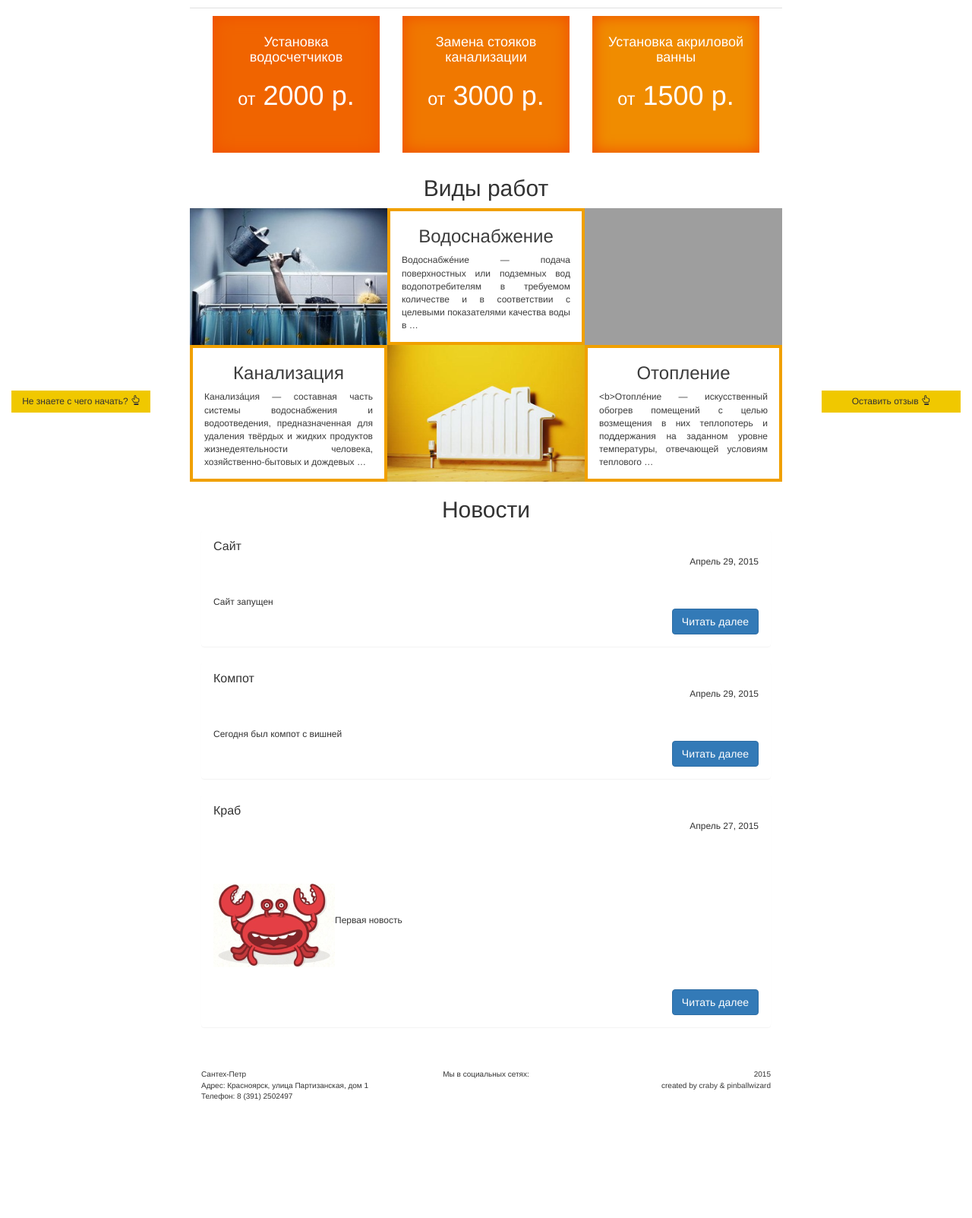
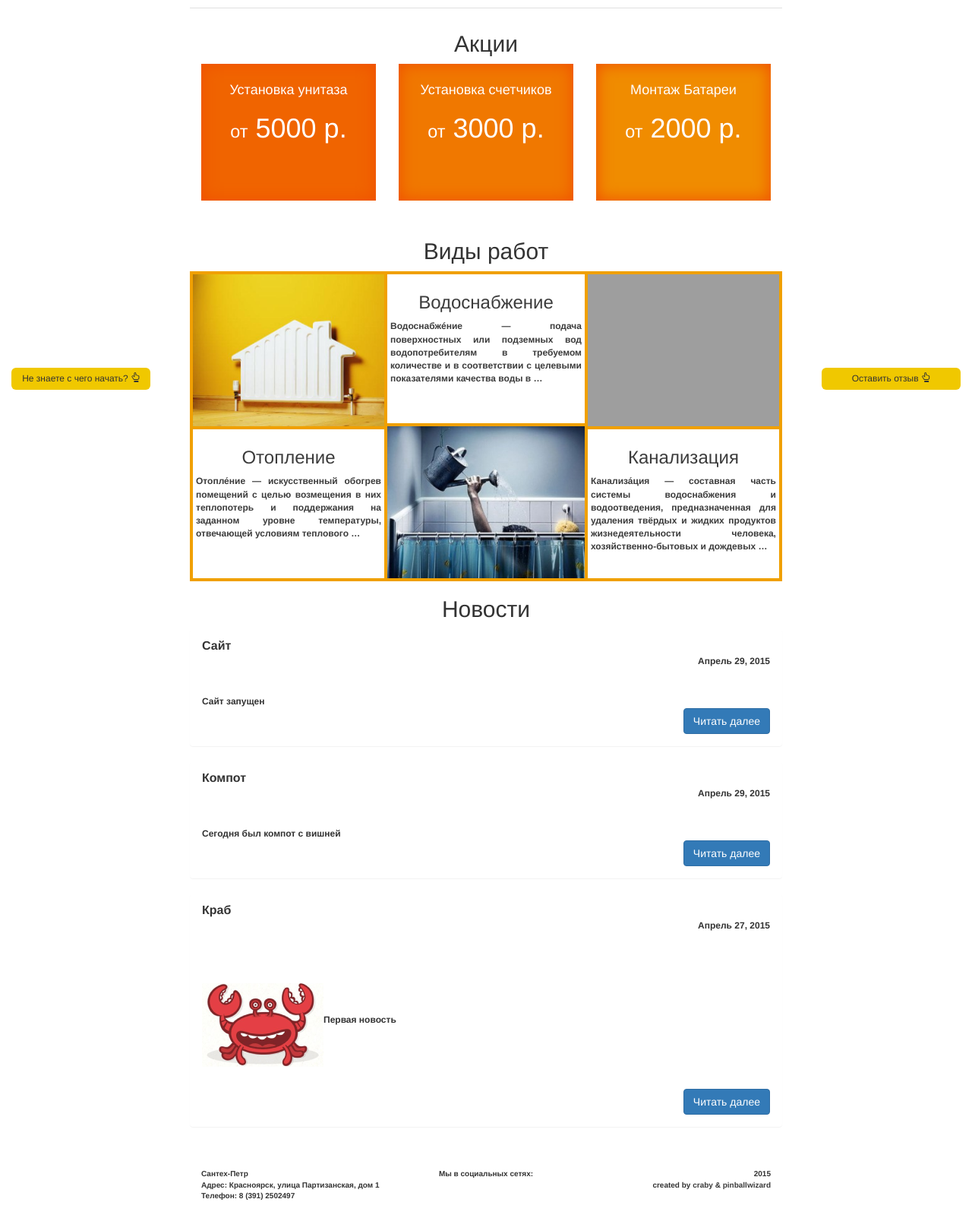
Before and after one commit to pinballwizard/santech, a Django app: page / in a window 1280 px wide. Shown: the part 257-1860 px from the top of the page at 76% size. Before the commit the page ends 1705 px from the top, so only its background shows below. Run offline with Django 3.2, Linux system fonts and the light colour scheme; data comes from the database, SQL or seed files in the repository; both versions use the stored data as it was after the commit; data that the repository does not hold is empty; some libraries are stand-ins or nearby versions; grey boxes are pictures that could not be loaded.

Commit message:
fix works and button

```diff
--- a/base/admin.py
+++ b/base/admin.py
@@ -17,8 +17,8 @@
     list_display = ('owner', 'header', 'text', 'grade')
 
 @admin.register(Service)
-class ServiceAdmin(admin.ModelAdmin):
-    list_display = ('header', 'text')
+class ServiceAdmin(SummernoteModelAdmin):
+    list_display = ('header', 'image')
 
 # @admin.register(Partner)
 # class PartnerAdmin(admin.ModelAdmin):
@@ -47,7 +47,7 @@
 
 @admin.register(Price)
 class PriceAdmin(admin.ModelAdmin):
-    list_display = ('name', 'price')
+    list_display = ('name', 'price', 'sale')
 
 @admin.register(Mail)
 class MailAdmin(admin.ModelAdmin):
--- a/base/models.py
+++ b/base/models.py
@@ -17,7 +17,7 @@
 
 
 class Blog(models.Model):
-    name = models.CharField("Название", max_length=20, unique=True)
+    name = models.CharField("Название", max_length=50, unique=True)
     pub_date = models.DateField("Время публикации")
     text = models.TextField("Текст", max_length=20000)
 
@@ -122,6 +122,7 @@
 class Price(models.Model):
     name = models.CharField("Название", max_length=30)
     price = models.IntegerField("Цена")
+    sale = models.BooleanField("Акция", help_text="Указать отображение на главной странице")
 
     def __str__(self):
         return self.name
--- a/base/static/base/script/myscript.js
+++ b/base/static/base/script/myscript.js
@@ -21,7 +21,7 @@
     $('.call-popover').popover({
         animation: true,
         placement: 'top',
-        trigger: 'focus manual',
+        trigger: 'focus',
         container: 'body',
         html: true
     });
--- a/base/static/base/style/mystyle.css
+++ b/base/static/base/style/mystyle.css
@@ -16,7 +16,6 @@
     margin-bottom: 100px;
     font-size: 12px;
 }
-
 header{
     position: relative;
     width: 100%;
@@ -75,7 +74,6 @@
  .footer>.container>.row>div{
      height: 100%;
  }
-
 .big-square{
     border: 5px solid rgb(240,200,0);
     border-radius: 0;
@@ -96,22 +94,16 @@
     margin: 5px;
     width: auto;
 }
-
 .content{
     border-top: 1px solid #e0e0e0;
     padding-top: 10px;
 }
-.omsq,
 .msq{
     height: 180px;
-    overflow: hidden;
-}
-.msq{
     color: #ffffff;
     margin-bottom: 30px;
     box-shadow: inset 0 0 20px 1px rgb(240,80,0);
 }
-
 .dark{
     background-color: rgb(240,100,0);
 }
@@ -121,20 +113,34 @@
 .light{
     background-color: rgb(240,140,0);
 }
-.omsq:nth-child(2n+1){
+.omsq,
+.omsq2{
     background-color: white;
     border: 4px solid rgb(240,160,0);
+    padding: 0;
 }
-.omsq:nth-child(2n+1):hover{
+.omsq2 {
+    border-left: none;
+    border-right: none;
+}
+.omsqt:hover,
+.omsqt2:hover{
     background-color: rgb(240,160,0);
     color: white;
     cursor: pointer;
 }
-.omsq:nth-child(2n){
-    background:rgb(240,160,0);
-    padding: 0;
+.omsqt,
+.omsqt2{
+    height: 200px;
+    padding: 4px;
+    background-color: white;
 }
-
+.omsqt{
+    border-top: 4px solid rgb(240,160,0);
+}
+.omsqt2{
+    border-bottom: 4px solid rgb(240,160,0);
+}
 ol{
     font-size: 14px;
     padding-left: 20px;
@@ -155,3 +161,11 @@
 h1 small{
     color: #ffffff;
 }
+.float-btn{
+    margin-bottom: 30px;
+    border-radius: 6px;
+    outline: none;
+}
+.float-btn:focus{
+    outline: none;
+}
--- a/base/templates/base/home.html
+++ b/base/templates/base/home.html
@@ -27,38 +27,44 @@
     </header>
 {% endblock header %}
 {% block body %}
+    <div class="row">
+        <h2 class="text-center">Акции</h2>
+        {% for item in prices %}
             <div class="col-md-4 text-center">
-        <div class="panel-body dark msq">
-            <h4>Установка водосчетчиков</h4>
-            <h1><small>от</small> 2000 р.</h1>
+                <div class="panel-body {% cycle 'dark' 'medium' 'light' %} msq">
+                    <h4>{{ item.name }}</h4>
+                    <h1><small>от</small> {{ item.price }} р.</h1>
                 </div>
             </div>
-    <div class="col-md-4 text-center">
-        <div class="panel-body medium msq">
-            <h4>Замена стояков канализации</h4>
-            <h1><small>от</small> 3000 р.</h1>
+        {% endfor %}
     </div>
-    </div>
-    <div class="col-md-4 text-center">
-        <div class="panel-body light msq">
-            <h4>Установка акриловой ванны</h4>
-            <h1><small>от</small> 1500 р.</h1>
-        </div>
-    </div>
-    <div class="row text-center">
+    <div class="row">
         <h2 class="text-center">Виды работ</h2>
         {% for service in services %}
-            <div class="col-md-4 omsq">
-                <img class="img-responsive" src="{{ service.image.url }}" height="auto" width="auto"/>
-            </div>
+            {% if forloop.counter0 == 1 %}
+                <div class="col-xs-4 omsq2">
                     <a href="{% url 'services_article' service.pk %}">
-                <div class="col-md-4 omsq">
-                    <h3>{{ service.header }}</h3>
-                    <p class="text-justify">{{ service.text|truncatewords:20 }}</p>
+                        <div class="omsqt2">
+                            <h3 class="text-center">{{ service.header }}</h3>
+                            <p class="text-justify">{{ service.text|safe|truncatewords:20 }}</p>
                         </div>
                     </a>
+                    <img class="" src="{{ service.image.url }}" width="100%" height="200px"/>
+                </div>
+            {% else %}
+                <div class="col-xs-4 omsq">
+                    <img class="" src="{{ service.image.url }}" width="100%" height="200px"/>
+                    <a href="{% url 'services_article' service.pk %}">
+                        <div class="omsqt">
+                            <h3 class="text-center">{{ service.header }}</h3>
+                            <p class="text-justify">{{ service.text|safe|truncatewords:20 }}</p>
+                        </div>
+                    </a>
+                </div>
+            {% endif %}
         {% endfor %}
     </div>
+    <div class="row">
         <h2 class="text-center">Новости</h2>
         {% for blog in blogs %}
             <div class="panel">
@@ -74,4 +80,5 @@
                 </div>
             </div>
         {% endfor %}
+    </div>
 {% endblock body %}
--- a/base/templates/base/services_article.html
+++ b/base/templates/base/services_article.html
@@ -5,16 +5,12 @@
     <meta name="Keywords" content="{{ service.header }}">
 {% endblock meta %}
 {% block body %}
-    <div class="jumbotron text-center">
-        <h3>Предоставляемые Услуги</h3>
-    </div>
     <div class="panel">
         <div class="panel-heading">
             <h2 class="panel-title text-center">{{ service.header }}</h2>
         </div>
         <div class="panel-body">
-            <img class="img-responsive" src="{{ service.image.url }}" height="auto" width="auto"/>
-            <p class="text-justify">{{ service.text }}</p>
+            <p class="text-justify">{{ service.text|safe }}</p>
             <a href="{% url 'services' %}">
                 <button class="btn btn-primary pull-right" type="button">Назад</button>
             </a>
--- a/base/templates/base/template.html
+++ b/base/templates/base/template.html
@@ -74,7 +74,7 @@
         </div>
         <div class="col-md-2 navbar-fixed-bottom">
             <div class="text-center">
-                <button type="button" class="yellow-btn btn call-popover" data-content="{{ ptext }}" data-toggle="popover">
+                <button type="button" class="yellow-btn btn call-popover float-btn" data-content="{{ ptext }}" data-toggle="popover">
                     Не знаете с чего начать?
                     <span class="glyphicon glyphicon-hand-up" aria-hidden="true"></span>
                 </button>
@@ -82,7 +82,7 @@
         </div>
         <div class="col-md-2 col-md-offset-10 navbar-fixed-bottom">
             <div class="text-center">
-                <button type="button" class="yellow-btn btn" data-toggle="modal" data-target="#reviewModal">
+                <button type="button" class="yellow-btn btn float-btn" data-toggle="modal" data-target="#reviewModal">
                     Оставить отзыв
                     <span class="glyphicon glyphicon-hand-up" aria-hidden="true"></span>
                 </button>
--- a/base/views.py
+++ b/base/views.py
@@ -3,6 +3,23 @@
 from base.models import *
 from django.core import mail
 from django.core.paginator import Paginator, EmptyPage, PageNotAnInteger
+
+popover_text = '''<div class="modal-body">
+                        <ol class="text-left">
+                            <li>Оставьте заявку</li>
+                            <li>Проконсультируйтесь со специалистом</li>
+                            <li>Сравните условия и цены</li>
+                            <li>Закажите услугу</li>
+                        </ol>
+                    </div>
+                    <div class="modal-footer m-footer">
+                        <div class="border">
+                            <a href="{% url 'contacts' %}">
+                                <button type="button" class="btn yellow-btn">Оставить заявку</button>
+                            </a>
+                        </div>
+                    </div>'''
+
 
 class MailForm(forms.ModelForm):
     class Meta:
@@ -68,17 +85,20 @@
 def home(request):
     data = {
         # 'carousel_images': CarouselImage.objects.all(),
+        'prices': Price.objects.filter(sale=True).order_by('?')[:3],
         'widgets': SocialWidget.objects.all(),
         'office': Office.objects.get(pk=1),
         'blogs': Blog.objects.order_by('-pub_date')[:3],
-        'services': Service.objects.order_by('?')[:3]
+        'services': Service.objects.order_by('?')[:3],
+        'reviewForm': ReviewForm(),
+        'ptext': popover_text,
     }
     return render(request, 'base/home.html', data)
 
 
 def blog(request):
     blog_list = Blog.objects.order_by('-pub_date')
-    paginator = Paginator(blog_list, 1)
+    paginator = Paginator(blog_list, 10)
 
     if request.GET.get('blog'):
         blog_article = request.GET.get('blog')
@@ -105,6 +125,8 @@
         'blogs': blogs,
         'widgets': SocialWidget.objects.all(),
         'office': Office.objects.get(pk=1),
+        'reviewForm': ReviewForm(),
+        'ptext': popover_text,
     }
     return render(request, 'base/blog.html', data)
 
@@ -114,6 +136,8 @@
         'blog': Blog.objects.get(pk=article),
         'widgets': SocialWidget.objects.all(),
         'office': Office.objects.get(pk=1),
+        'reviewForm': ReviewForm(),
+        'ptext': popover_text,
     }
     return render(request, 'base/blog_article.html', data)
 
@@ -136,6 +160,8 @@
         'office': office,
         'widgets': SocialWidget.objects.all(),
         'form': MailForm(),
+        'reviewForm': ReviewForm(),
+        'ptext': popover_text,
         'thank': False,
     }
     if request.method == 'POST':
@@ -160,26 +186,13 @@
         'prices': Price.objects.all(),
         'widgets': SocialWidget.objects.all(),
         'office': Office.objects.get(pk=1),
+        'reviewForm': ReviewForm(),
+        'ptext': popover_text,
     }
     return render(request, 'base/pricing.html', data)
 
 
 def reviews(request):
-    popover_text = '''<div class="modal-body">
-                            <ol class="text-left">
-                                <li>Оставьте заявку</li>
-                                <li>Проконсультируйтесь со специалистом</li>
-                                <li>Сравните условия и цены</li>
-                                <li>Закажите услугу</li>
-                            </ol>
-                        </div>
-                        <div class="modal-footer m-footer">
-                            <div class="border">
-                                <a href="{% url 'contacts' %}">
-                                    <button type="button" class="btn yellow-btn">Оставить заявку</button>
-                                </a>
-                            </div>
-                        </div>'''
     p = []
     projects = Project.objects.all()
     for project1 in projects:
@@ -189,8 +202,8 @@
         'widgets': SocialWidget.objects.all(),
         'office': Office.objects.get(pk=1),
         'reviewForm': ReviewForm(),
+        'ptext': popover_text,
         'projects': projects,
-        'ptext': popover_text,
         # 'projects_images': ProjectImage.objects.select_related().all(),
         'thanks': False,
     }
@@ -209,6 +222,8 @@
         'services': Service.objects.all(),
         'widgets': SocialWidget.objects.all(),
         'office': Office.objects.get(pk=1),
+        'reviewForm': ReviewForm(),
+        'ptext': popover_text,
     }
     return render(request, 'base/services.html', data)
 
@@ -217,6 +232,8 @@
         'service': Service.objects.get(pk=article),
         'widgets': SocialWidget.objects.all(),
         'office': Office.objects.get(pk=1),
+        'reviewForm': ReviewForm(),
+        'ptext': popover_text,
     }
     return render(request, 'base/services_article.html', data)
 
@@ -226,5 +243,7 @@
         'workers': Worker.objects.all(),
         'widgets': SocialWidget.objects.all(),
         'office': Office.objects.get(pk=1),
+        'reviewForm': ReviewForm(),
+        'ptext': popover_text,
     }
     return render(request, 'base/workers.html', data)
```
Also changed, not shown: base/templates/base/pricing.html (+39 -0 lines), base/templates/base/reviews.html (+9 -9 lines), base/templates/base/services.html (+13 -5 lines), base/migrations/0013_auto_20150511_2037.py (added), db.sqlite3. Lines whose indentation alone changed are shown as unchanged.
